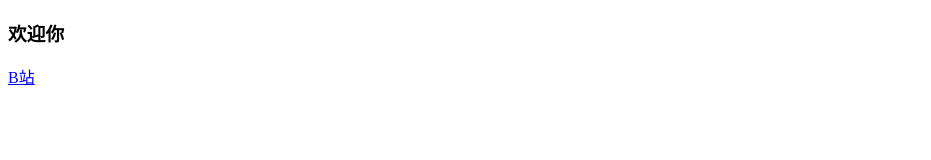
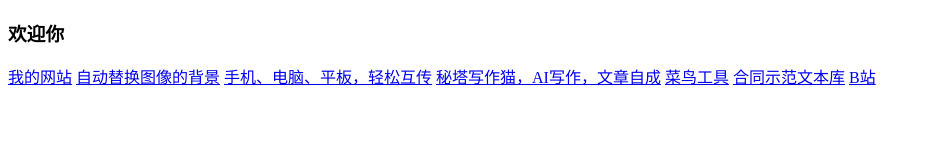
Before and after one commit to wozhanqiangtou/wozhanqiangtou.github.io, a plain HTML site: page index.html in a window 1280 px wide. Shown: the whole page, without its empty margins (0-931 px from the left). Drawn offline with Linux system fonts and the light colour scheme.

Commit message:
Add files via upload

```diff
--- a/index.html
+++ b/index.html
@@ -8,6 +8,12 @@
 </head>
 <body>
     <h3>欢迎你</h3>
+    <a href="https://wozhanqiangtou.github.io/">我的网站</a>
+    <a href="https://bgsub.cn/">自动替换图像的背景</a>
+    <a href="https://easychuan.cn/">手机、电脑、平板，轻松互传</a>
+    <a href="https://xiezuocat.com/">秘塔写作猫，AI写作，文章自成</a>
+    <a href="https://c.runoob.com/">菜鸟工具</a>
+    <a href="https://cont.12315.cn/">合同示范文本库</a>
     <a href="https://www.bilibili.com">B站</a>
 </body>
 </html>
```
